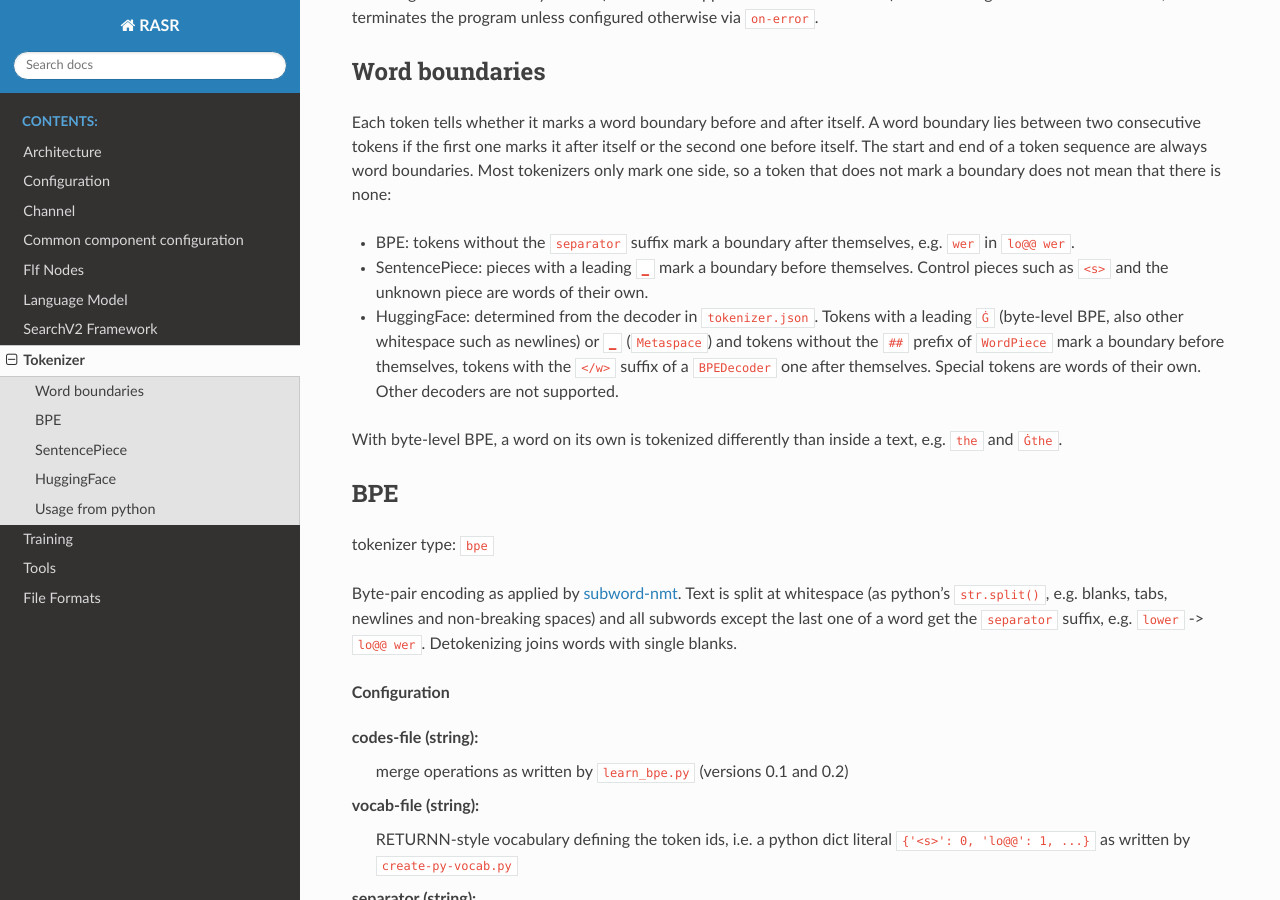
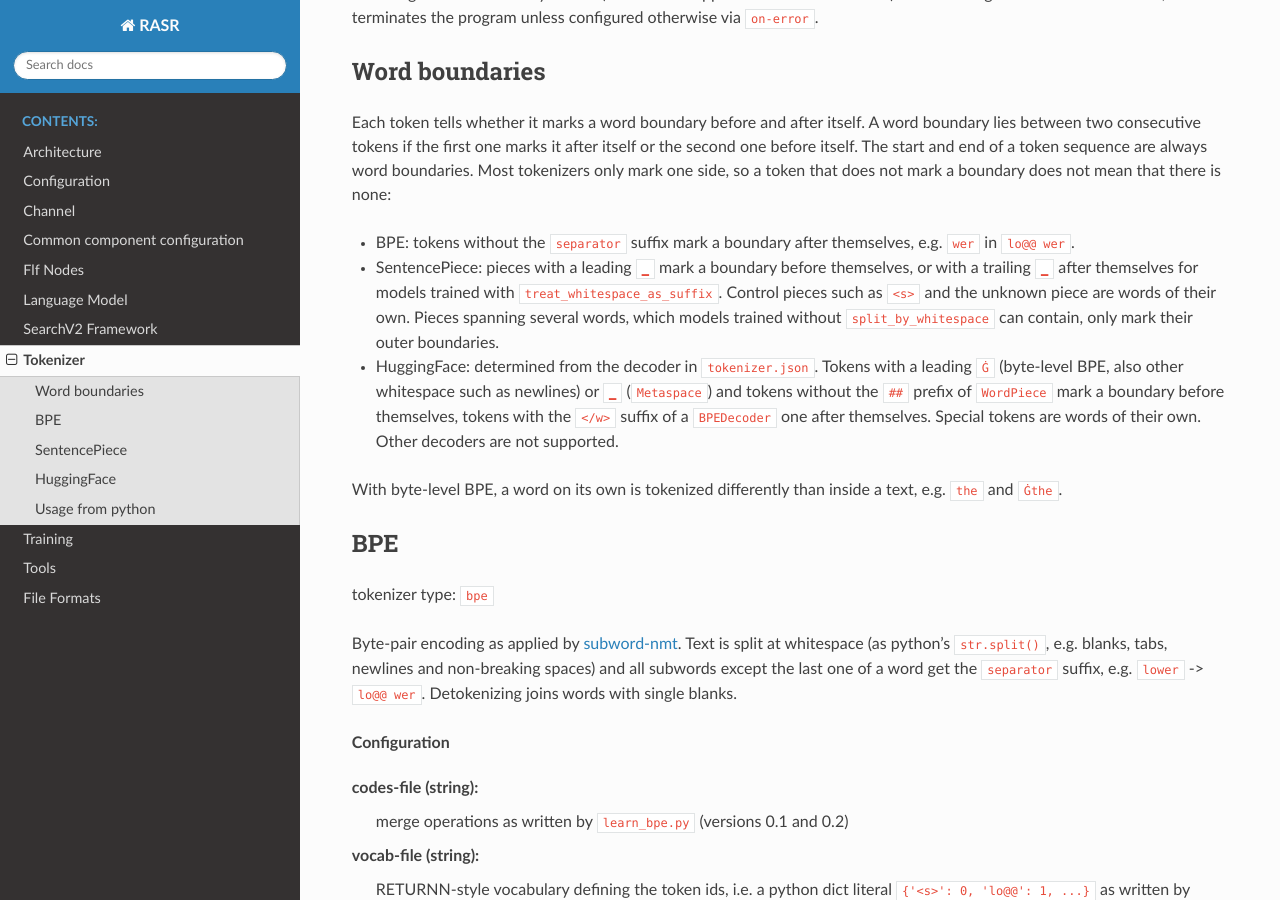
Before and after one commit to rwth-i6/rasr, a Sphinx documentation site: the page built from doc/tokenizer.rst, in a window 1280 px wide and 900 px high, scrolled down 401 px. Built offline with Sphinx 7.4.7 and the Read the Docs theme 3.1.0, drawn with Linux system fonts in a browser that asks for light colours.

Commit message:
Support SentencePiece models with blanks at the end of pieces
Models trained with treat_whitespace_as_suffix have "▁" at the end instead
of the start of pieces, which then mark a word boundary after themselves.
As the option is not accessible via the SentencePiece API, it is determined
from the pieces of the model.

Co-Authored-By: Claude Opus 5.5 <noreply@anthropic.com>

```diff
--- a/doc/tokenizer.rst
+++ b/doc/tokenizer.rst
@@ -22,8 +22,10 @@ token sequence are always word boundaries. Most tokenizers only mark one side, s
 does not mean that there is none:
 
 * BPE: tokens without the ``separator`` suffix mark a boundary after themselves, e.g. ``wer`` in ``lo@@ wer``.
-* SentencePiece: pieces with a leading ``▁`` mark a boundary before themselves. Control pieces such as ``<s>`` and the
-  unknown piece are words of their own.
+* SentencePiece: pieces with a leading ``▁`` mark a boundary before themselves, or with a trailing ``▁`` after
+  themselves for models trained with ``treat_whitespace_as_suffix``. Control pieces such as ``<s>`` and the unknown
+  piece are words of their own. Pieces spanning several words, which models trained without ``split_by_whitespace``
+  can contain, only mark their outer boundaries.
 * HuggingFace: determined from the decoder in ``tokenizer.json``. Tokens with a leading ``Ġ`` (byte-level BPE, also
   other whitespace such as newlines) or ``▁`` (``Metaspace``) and tokens without the ``##`` prefix of ``WordPiece``
   mark a boundary before themselves, tokens with the ``</w>`` suffix of a ``BPEDecoder`` one after themselves. Special
```
Also changed, not shown: 5 other files.
